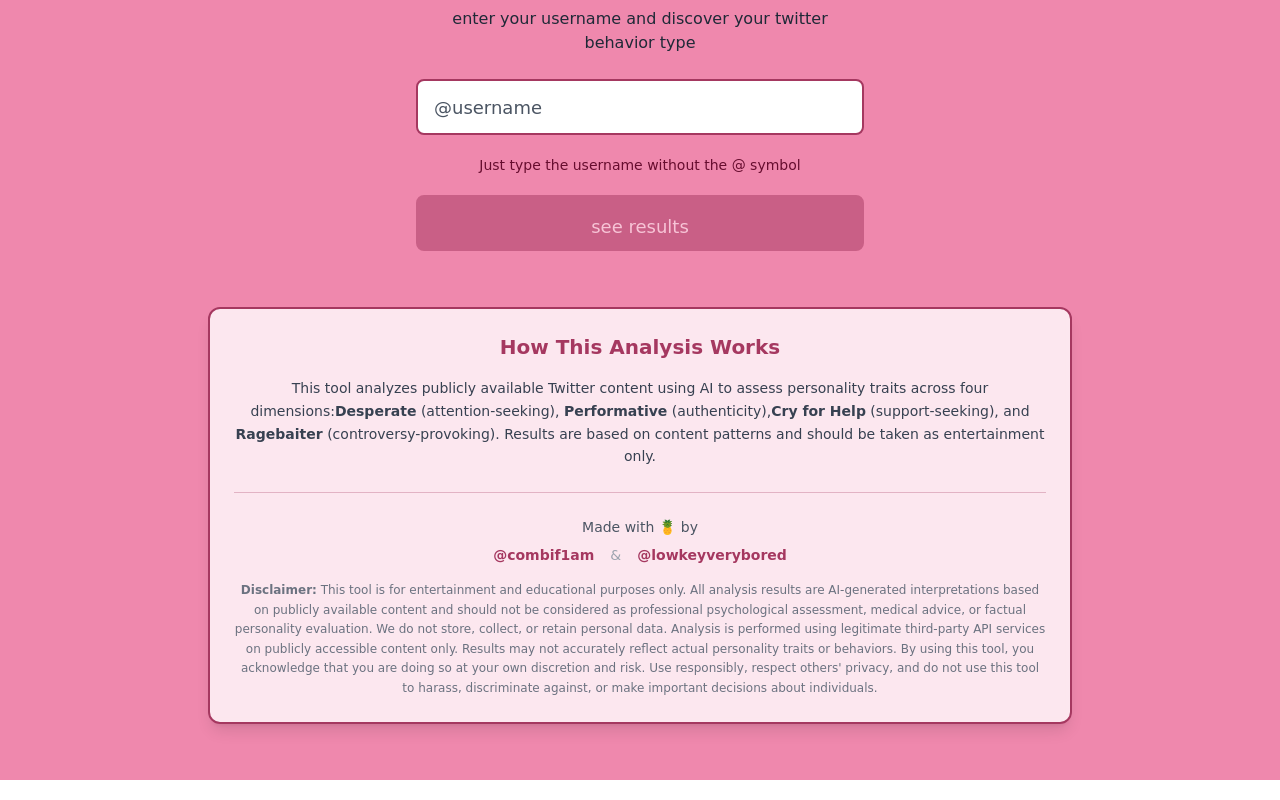
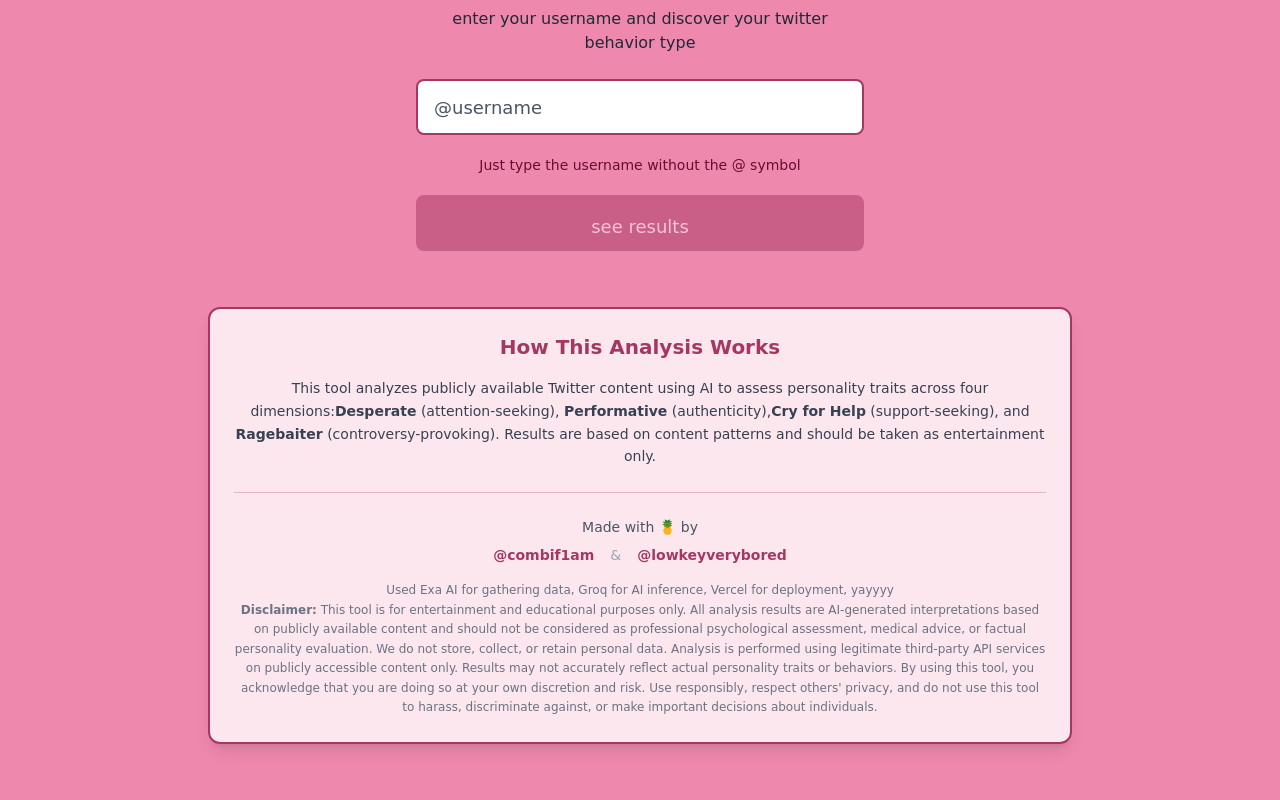
Before and after one commit to Srihar1-raman/oomfs, a Next.js app: page / in a window 1280 px wide. Shown: the part 745-1545 px from the top of the page. Built offline with nearby package versions, Linux system fonts and the light colour scheme; a web font is replaced by a local one.

Commit message:
page.tsx div added

```diff
--- a/app/page.tsx
+++ b/app/page.tsx
@@ -610,6 +610,11 @@ export default function Home() {
               </div>
         </div>
 
+        <div className="text-center">
+          <p className="text-xs text-gray-500 leading-relaxed">  Used Exa AI for gathering data, Groq for AI inference, Vercel for deployment, yayyyy </p>
+
+        </div>
+
             <div className="text-center">
               <p className="text-xs text-gray-500 leading-relaxed"> <strong>Disclaimer:</strong> This tool is for entertainment and educational purposes only. All analysis results are AI-generated interpretations based on publicly available content and should not be considered as professional psychological assessment, medical advice, or factual personality evaluation. We do not store, collect, or retain personal data. Analysis is performed using legitimate third-party API services on publicly accessible content only. Results may not accurately reflect actual personality traits or behaviors. By using this tool, you acknowledge that you are doing so at your own discretion and risk. Use responsibly, respect others&apos; privacy, and do not use this tool to harass, discriminate against, or make important decisions about individuals. </p>
             </div>
```
